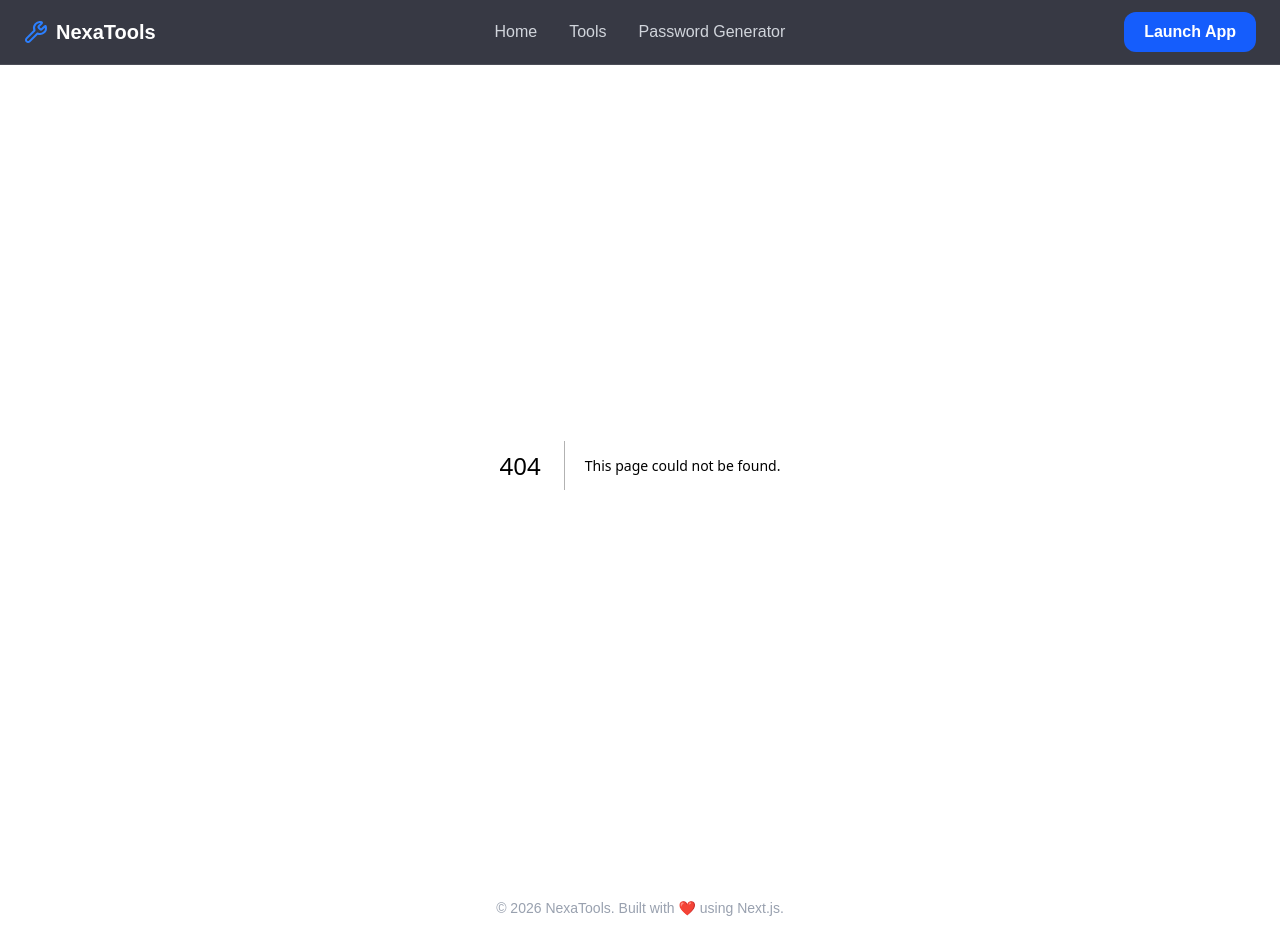
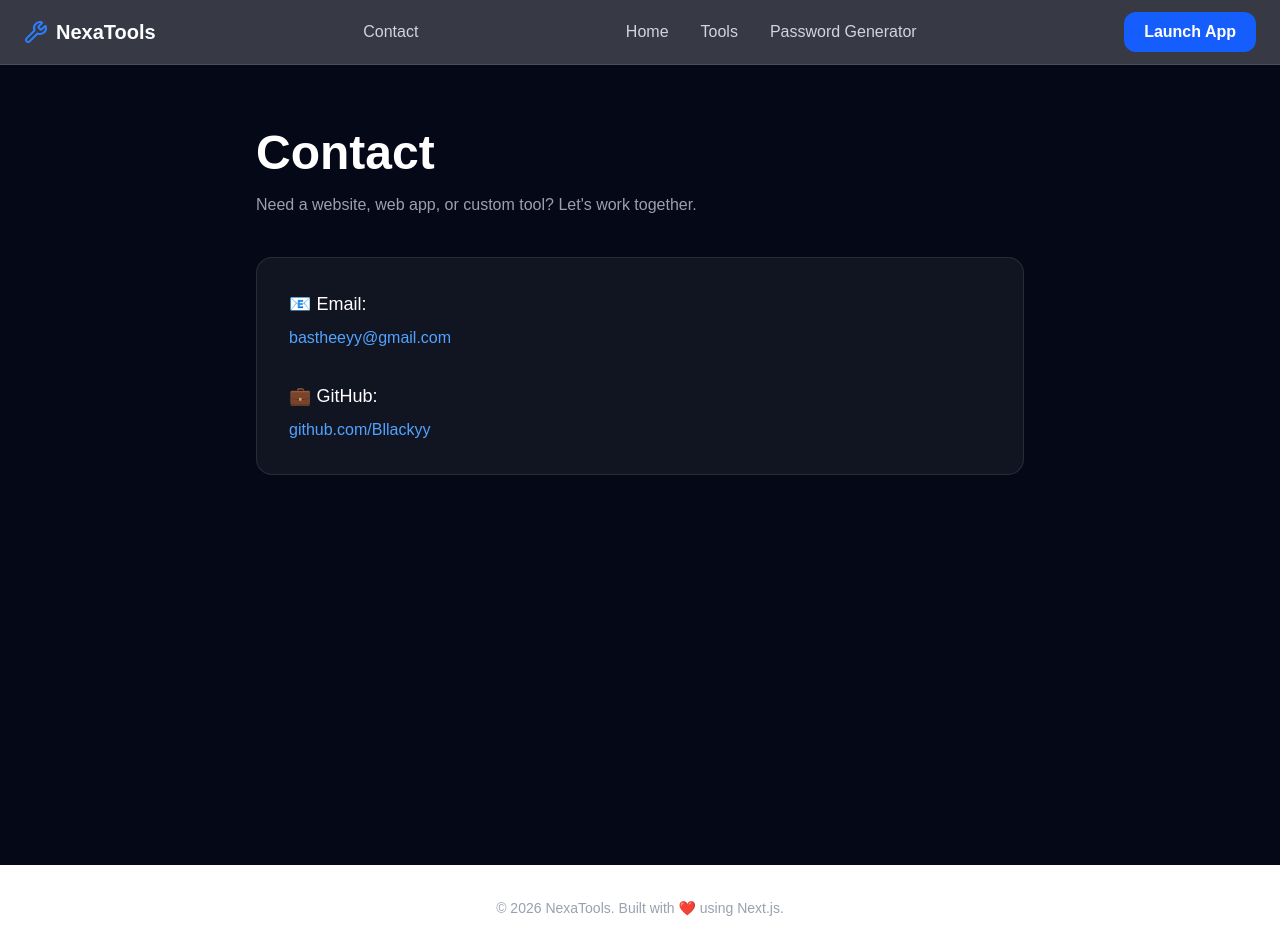
Before and after one commit to Bllackyy/nexatools, a Next.js app: page /contact in a window 1280 px wide. Before the commit this address had no page. Built offline with nearby package versions, Linux system fonts and the light colour scheme.

Commit message:
Add contact page

```diff
--- /dev/null
+++ b/app/contact/page.tsx
@@ -0,0 +1,35 @@
+export default function ContactPage() {
+  return (
+    <main className="min-h-screen bg-[#050816] text-white px-6 py-16">
+      <div className="mx-auto max-w-3xl">
+        <h1 className="text-5xl font-black">Contact</h1>
+
+        <p className="mt-4 text-gray-400">
+          Need a website, web app, or custom tool? Let's work together.
+        </p>
+
+        <div className="mt-10 rounded-2xl border border-white/10 bg-white/5 p-8">
+          <p className="text-lg">
+            📧 Email:
+          </p>
+
+          <p className="mt-2 text-blue-400">
+            bastheeyy@gmail.com
+          </p>
+
+          <p className="mt-8 text-lg">
+            💼 GitHub:
+          </p>
+
+          <a
+            href="https://github.com/Bllackyy"
+            target="_blank"
+            className="mt-2 block text-blue-400 hover:underline"
+          >
+            github.com/Bllackyy
+          </a>
+        </div>
+      </div>
+    </main>
+  );
+}
--- a/components/Navbar.tsx
+++ b/components/Navbar.tsx
@@ -15,6 +15,12 @@ export default function Navbar() {
             NexaTools
           </span>
         </Link>
+        <Link
+  href="/contact"
+  className="text-gray-300 transition hover:text-white"
+>
+  Contact
+</Link>
 
         {/* Desktop Navigation */}
         <nav className="hidden items-center gap-8 md:flex">
```
